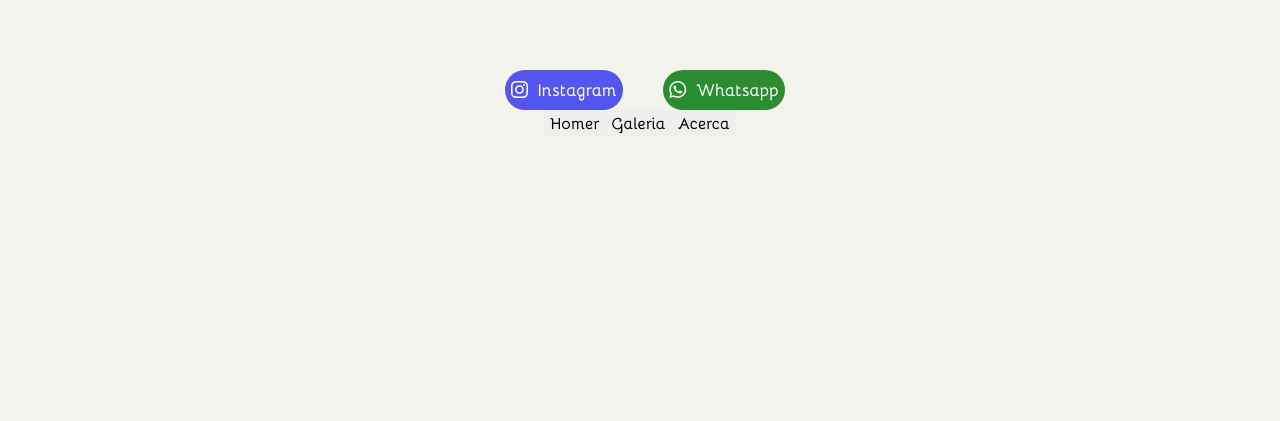
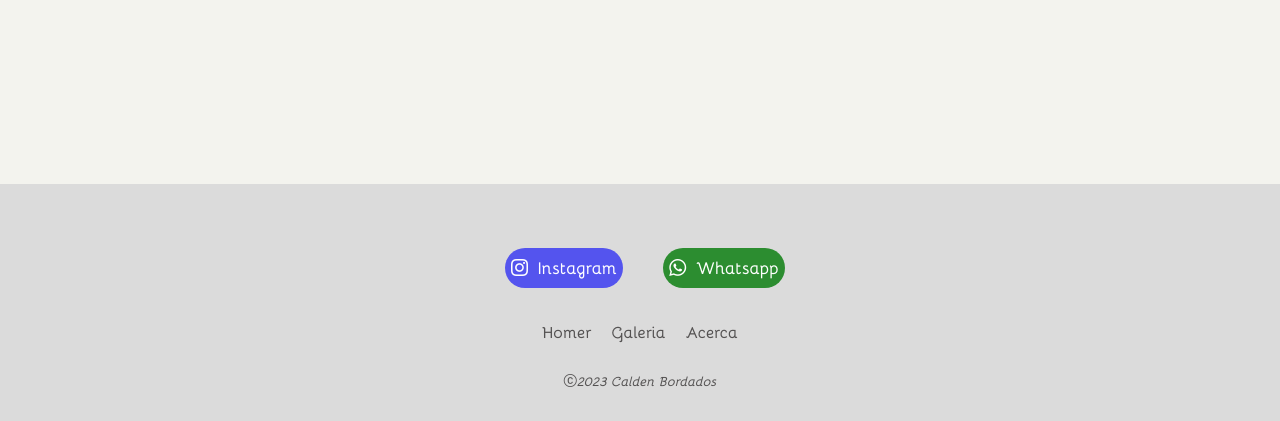
Before and after one commit to Elyx17/CaldenBordados, a React (Create React App) app: page / in a window 1280 px wide. Shown: the part 1437-1858 px from the top of the page. Before the commit the page ends 1573 px from the top, so only its background shows below. Built offline with nearby package versions, Linux system fonts and the light colour scheme.

Commit message:
30-05 Adelanto en Footer

```diff
--- a/src/components/Footer/Footer.css
+++ b/src/components/Footer/Footer.css
@@ -1,15 +1,18 @@
 .containerFooter{
     width: 100%;
     position: absolute;
-    bottom: 0;
+    padding: 2em;
+    margin-top: 7rem;
     text-align: center;
     justify-content: center;
+    background-color: #dbdbdb;
 }
 
 .container-botones{
+    width: 100%;
     display: flex;
     height: auto;
-    width: 100%;
+    padding: 2em 0;
     justify-content: center;
     align-items: center;
 }
@@ -48,3 +51,14 @@
 .parrafo-whatsapp{
     margin: 0;
 }
+
+.footer-link a{
+    padding: 10px;
+    color: var(--main-text-active);
+    text-decoration: none;
+}
+
+.copyright{
+    color: var(--main-text-active);
+    font-size: small;
+}
--- a/src/components/Footer/Footer.jsx
+++ b/src/components/Footer/Footer.jsx
@@ -3,7 +3,7 @@ import '../Footer/Footer.css'
 
 const Footer = () => {
     return (
-        <div className='containerFooter'>
+        <footer className='containerFooter'>
             <div className='container-botones'>
                 <button className='buttonInstagram'>
                     <i className="bi bi-instagram"></i>
@@ -15,11 +15,14 @@ const Footer = () => {
                 </button>
             </div>
             <div className='footer-link'>
-                <button>Homer</button>
-                <button>Galeria</button>
-                <button>Acerca</button>
+                <a href="#">Homer</a>
+                <a href="#">Galeria</a>
+                <a href="#">Acerca</a>
+                <br />
+                <br />
+                <i className='bi bi-c-circle copyright'>2023 Calden Bordados</i>
             </div>
-        </div>
+        </footer>
     );
 }
 
```
